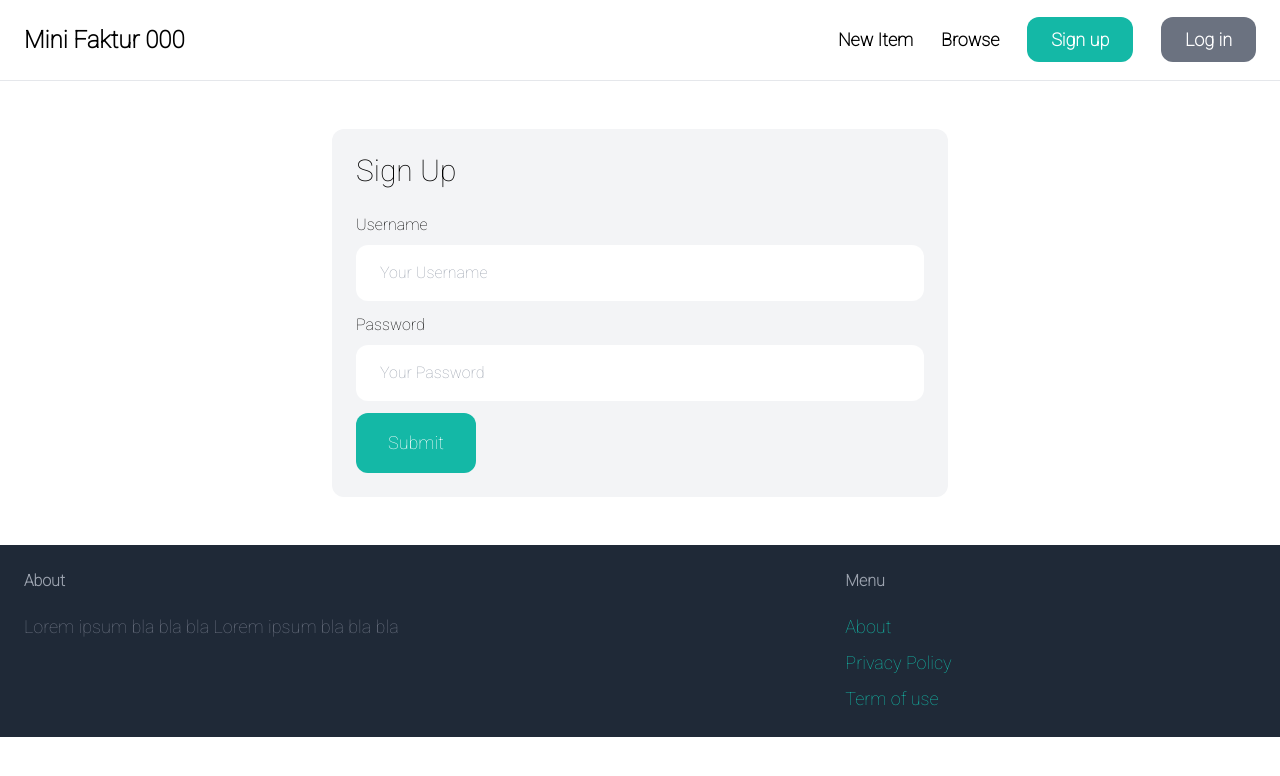
After one commit to almacres10/fakturooo, a Django app: page /login/ in a window 1280 px wide. The commit adds this page. Shown: the top 776 px of the page. Run offline with Django 4.2, Linux system fonts and the light colour scheme; some libraries are stand-ins or nearby versions.

Commit message:
third update

```diff
--- /dev/null
+++ b/core/forms.py
@@ -0,0 +1,39 @@
+from django import forms
+from django.contrib.auth.forms import UserCreationForm, AuthenticationForm
+from django.contrib.auth.models import User
+
+class LoginForm(AuthenticationForm):
+    username = forms.CharField(widget=forms.TextInput(attrs={
+        'placeholder': 'Your Username',
+        'class': 'w-full py-4 px-6 rounded-xl'
+    }))
+
+    password = forms.CharField(widget=forms.PasswordInput(attrs={
+        'placeholder': 'Your Password',
+        'class': 'w-full py-4 px-6 rounded-xl'
+    }))
+
+class SignupForm(UserCreationForm):
+    class Meta:
+        model = User
+        fields = ('username', 'email', 'password1', 'password2')
+
+    username = forms.CharField(widget=forms.TextInput(attrs={
+        'placeholder': 'Your Username',
+        'class': 'w-full py-4 px-6 rounded-xl'
+    }))
+
+    email = forms.CharField(widget=forms.EmailInput(attrs={
+        'placeholder': 'Your Email',
+        'class': 'w-full py-4 px-6 rounded-xl'
+    }))
+
+    password1 = forms.CharField(widget=forms.PasswordInput(attrs={
+        'placeholder': 'Your Password',
+        'class': 'w-full py-4 px-6 rounded-xl'
+    }))
+
+    password2 = forms.CharField(widget=forms.PasswordInput(attrs={
+        'placeholder': 'Repeat Password',
+        'class': 'w-full py-4 px-6 rounded-xl'
+    }))
--- a/core/templates/core/base.html
+++ b/core/templates/core/base.html
@@ -12,25 +12,21 @@
 <body>
 
     <nav class="py-6 px-6 flex justify-between items-center border-b border-gray-200">
-        <a href="/" class="text-3xl font-semibold">Mini Faktur 000</a>
+        <a href="/" class="text-2xl font-semibold">Mini Faktur 000</a>
 
         <div class="space-x-6">
-            {% comment %} <input class="border-2 border-gray-300 bg-white h-10 px-5 pr-16 rounded-lg text-sm focus:outline-none"
-            type="search" name="search" placeholder="Search"> {% endcomment %}
-            {% comment %} <input class="focus:ring-2 focus:ring-blue-500 focus:outline-none appearance-none text-sm leading-6 text-slate-900 placeholder-slate-400 rounded-md py-2 pl-10 ring-1 ring-slate-200 shadow-sm" type="text" aria-label="Search Items" placeholder="Cari item...">
-
-            <a href="{% url 'item:new' %}" class="text-lg font-semibold hover:text-gray-500">New Item</a>
-            <a href="{% url 'item:items' %}" class="text-lg font-semibold hover:text-gray-500">Browse</a>
+            <a href="" class="text-lg font-semibold hover:text-gray-500">New Item</a>
+            <a href="{% url 'faktur:items' %}" class="text-lg font-semibold hover:text-gray-500">Browse</a>
 
             {% if request.user.is_authenticated %}
-            <a href="{% url 'conversation:inbox' %}" class="px-6 py-3 text-lg font-semibold bg-teal-500 text-white rounded-xl hover:bg-teal-700">Inbox</a>
-            <a href="{% url 'dashboard:index' %}" class="px-6 py-3 text-lg font-semibold bg-gray-500 text-white rounded-xl hover:bg-teal-700">Dashboard</a>
-            <a href="{% url 'core:user_logout' %}" class="px-6 py-3 text-lg font-semibold bg-lime-500 text-white rounded-xl hover:bg-lime-700">Log out</a>
+            <a href="" class="px-5 py-3 text-lg font-semibold bg-teal-500 text-white rounded-xl hover:bg-teal-700">Inbox</a>
+            <a href="" class="px-5 py-3 text-lg font-semibold bg-gray-500 text-white rounded-xl hover:bg-teal-700">Dashboard</a>
+            <a href="" class="px-5 py-3 text-lg font-semibold bg-lime-500 text-white rounded-xl hover:bg-lime-700">Log out</a>
             {% else %}
 
-            <a href="{% url 'core:signup' %}" class="px-6 py-3 text-lg font-semibold bg-teal-500 text-white rounded-xl hover:bg-teal-700">Sign up</a>
+            <a href="" class="px-6 py-3 text-lg font-semibold bg-teal-500 text-white rounded-xl hover:bg-teal-700">Sign up</a>
             <a href="{% url 'core:login' %}" class="px-6 py-3 text-lg font-semibold bg-gray-500 text-white rounded-xl hover:bg-teal-700">Log in</a>
-            {% endif %} {% endcomment %}
+            {% endif %}
         </div>
     </nav>
 
--- /dev/null
+++ b/core/templates/core/login.html
@@ -0,0 +1,38 @@
+{% extends 'core/base.html' %}
+
+{% block title %}Log In {% endblock %}
+
+{% block content %}
+
+<div class='w-1/2 my-6 mx-auto p-6 bg-gray-100 rounded-xl'>
+    <h1 class="mb-6 text-3xl">Sign Up</h1>
+
+    <form method="post" action=".">
+        {% csrf_token %}
+
+        <div class="mb-3">
+            <label class="inline-block mb-2">Username</label><br>
+            {{ form.username }}
+        </div>
+
+        <div class="mb-3">
+            <label class="inline-block mb-2">Password</label><br>
+            {{ form.password }}
+        </div>
+
+        {% if form.errors or form.non_field_errors %}
+
+            <div class="mb-3 p-6 bg-red-100 rounded-xl">
+                {% for field in form %}
+                    {{ field.errors }}
+                {% endfor %}
+
+                {{  form_non_field_errors }}
+            </div>
+
+        {% endif %}
+
+        <button class="py-4 px-8 text-lg bg-teal-500 hover:bg-teal-700 rounded-xl text-white">Submit<button>
+    </form>
+</div>
+{% endblock %}
--- a/core/urls.py
+++ b/core/urls.py
@@ -2,6 +2,8 @@ from django.urls import path
 from django.contrib.auth import views as auth_views
 
 from . import views
+from . forms import LoginForm
+
 
 app_name = 'core'
 
@@ -9,6 +11,6 @@ urlpatterns = [
     path('', views.index, name='index'),
     # path('contact/', views.contact, name='contact'),
     # path('signup/', views.signup, name='signup'),
-    # path('login/', auth_views.LoginView.as_view(template_name='core/login.html', authentication_form=LoginForm), name='login'),
-    # path('logout/', views.user_logout, name='user_logout'),
+    path('login/', auth_views.LoginView.as_view(template_name='core/login.html', authentication_form=LoginForm), name='login'),
+    path('logout/', views.user_logout, name='user_logout'),
 ]
--- a/faktur/urls.py
+++ b/faktur/urls.py
@@ -5,5 +5,6 @@ from . import views
 app_name = "faktur"
 
 urlpatterns = [
+    path('browse/', views.items, name='items'),
     path('detail/<int:pk>/', DetailDataView.as_view(), name='detail'),
 ]
--- a/fp000/settings.py
+++ b/fp000/settings.py
@@ -26,6 +26,10 @@ SECRET_KEY = 'django-insecure-@+!7t8z(j3rdmb1=ib$kj8u80p+0+o1g73((+i1cn+t2^^!@y5
 DEBUG = True
 
 ALLOWED_HOSTS = []
+
+LOGIN_URL = '/login'
+LOGIN_REDIRECT_URL = '/'
+lOGOUT_REDIRECT_URL = '/'
 
 
 # Application definition
```
Also changed, not shown: core/templates/core/index.html (+8 -1 lines), core/views.py (+6 -1 lines), faktur/templates/faktur/items.html (added, +48 -0 lines), faktur/views.py (+12 -0 lines).
